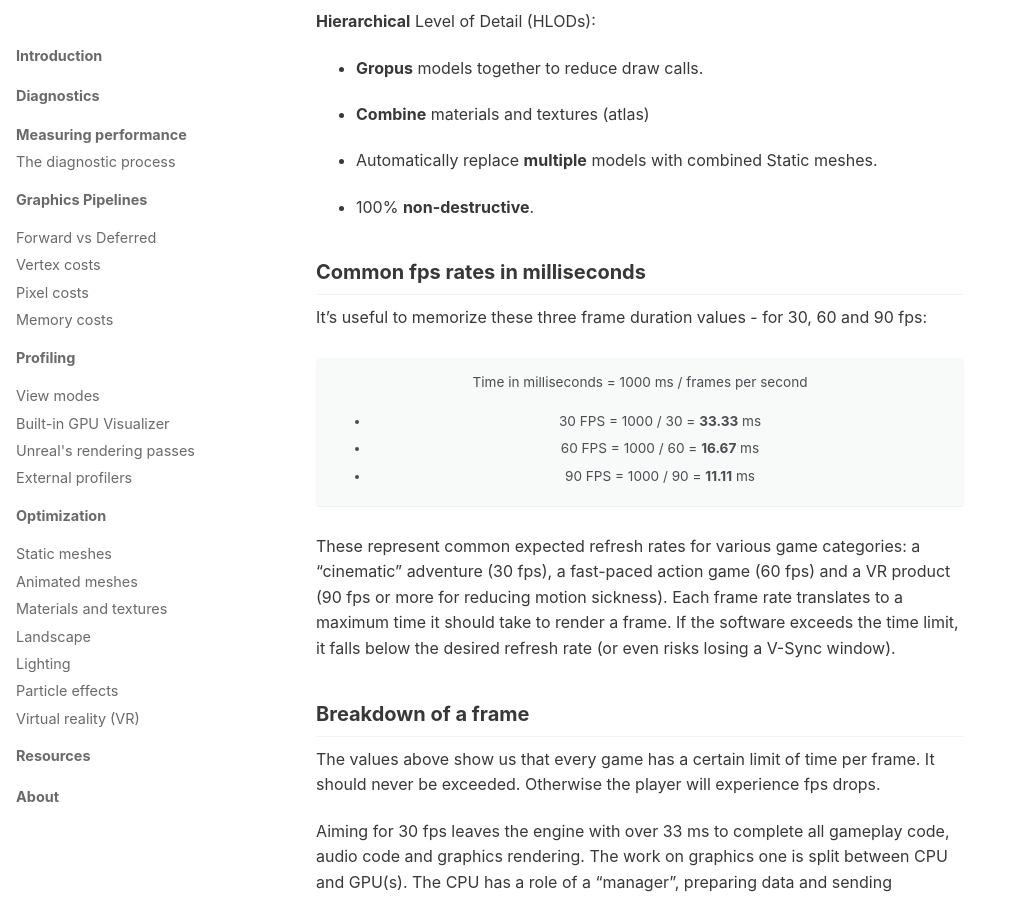
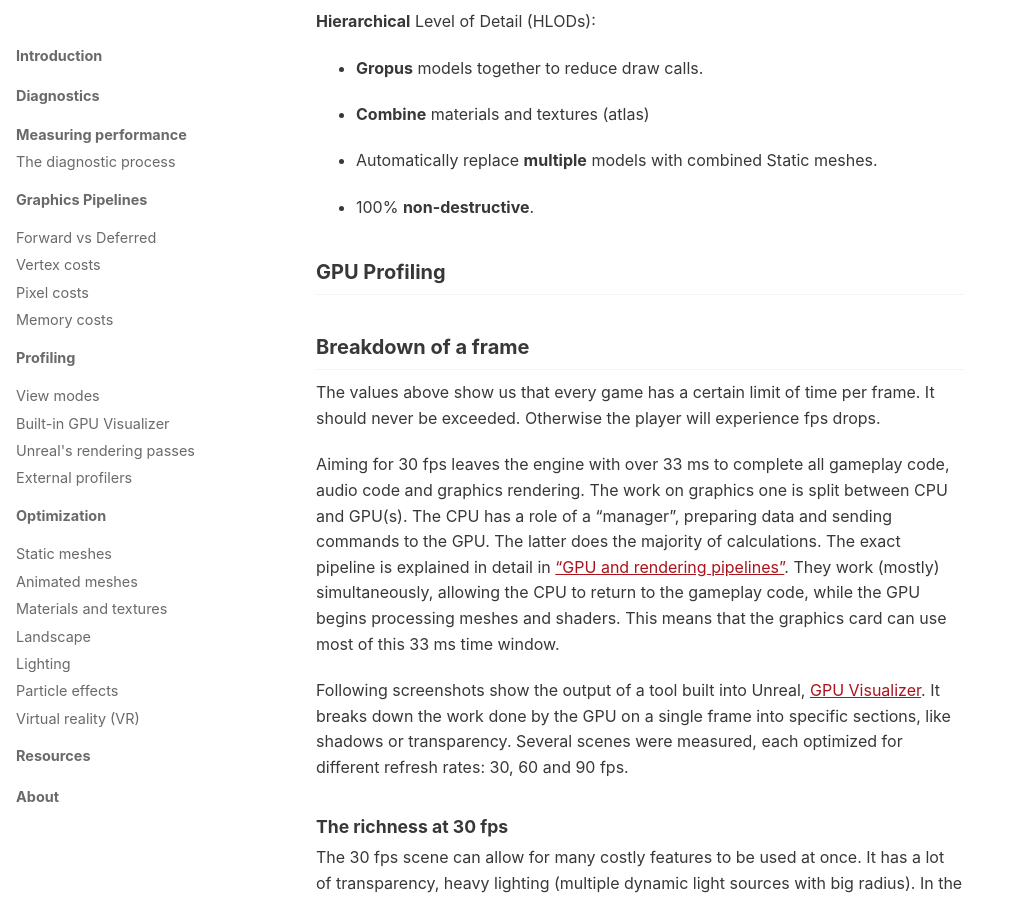
Before and after one commit to AdamKomarowski/unrealtechart, a Jekyll site: the page built from book/process/measuring-performance.md, in a window 1280 px wide and 900 px high, scrolled down 4386 px. Shown: the whole window, without its empty margins (0-1011 px from the left). Built offline with Jekyll 4.4.1, drawn with Linux system fonts in a browser that asks for light colours; nearby versions of some CDN libraries.

Commit message:
Update measuring-performance.md

```diff
--- a/book/process/measuring-performance.md
+++ b/book/process/measuring-performance.md
@@ -176,6 +176,7 @@ __Hierarchical__ Level of Detail (HLODs):
 
 
 
+## GPU Profiling
 
 
 
@@ -199,20 +200,6 @@ __Hierarchical__ Level of Detail (HLODs):
 
 
 
-
-## Common fps rates in milliseconds
-
-It's useful to memorize these three frame duration values - for 30, 60 and 90 fps:
-
-<div class="notice text-center" markdown="1">
-Time in milliseconds = 1000 ms / frames per second
-
-* 30 FPS = 1000 / 30 = __33.33__ ms
-* 60 FPS = 1000 / 60 = __16.67__ ms
-* 90 FPS = 1000 / 90 = __11.11__ ms
-</div>
-
-These represent common expected refresh rates for various game categories: a "cinematic" adventure (30 fps), a fast-paced action game (60 fps) and a VR product (90 fps or more for reducing motion sickness). Each frame rate translates to a maximum time it should take to render a frame. If the software exceeds the time limit, it falls below the desired refresh rate (or even risks losing a V-Sync window).
 
 ## Breakdown of a frame
 
```
